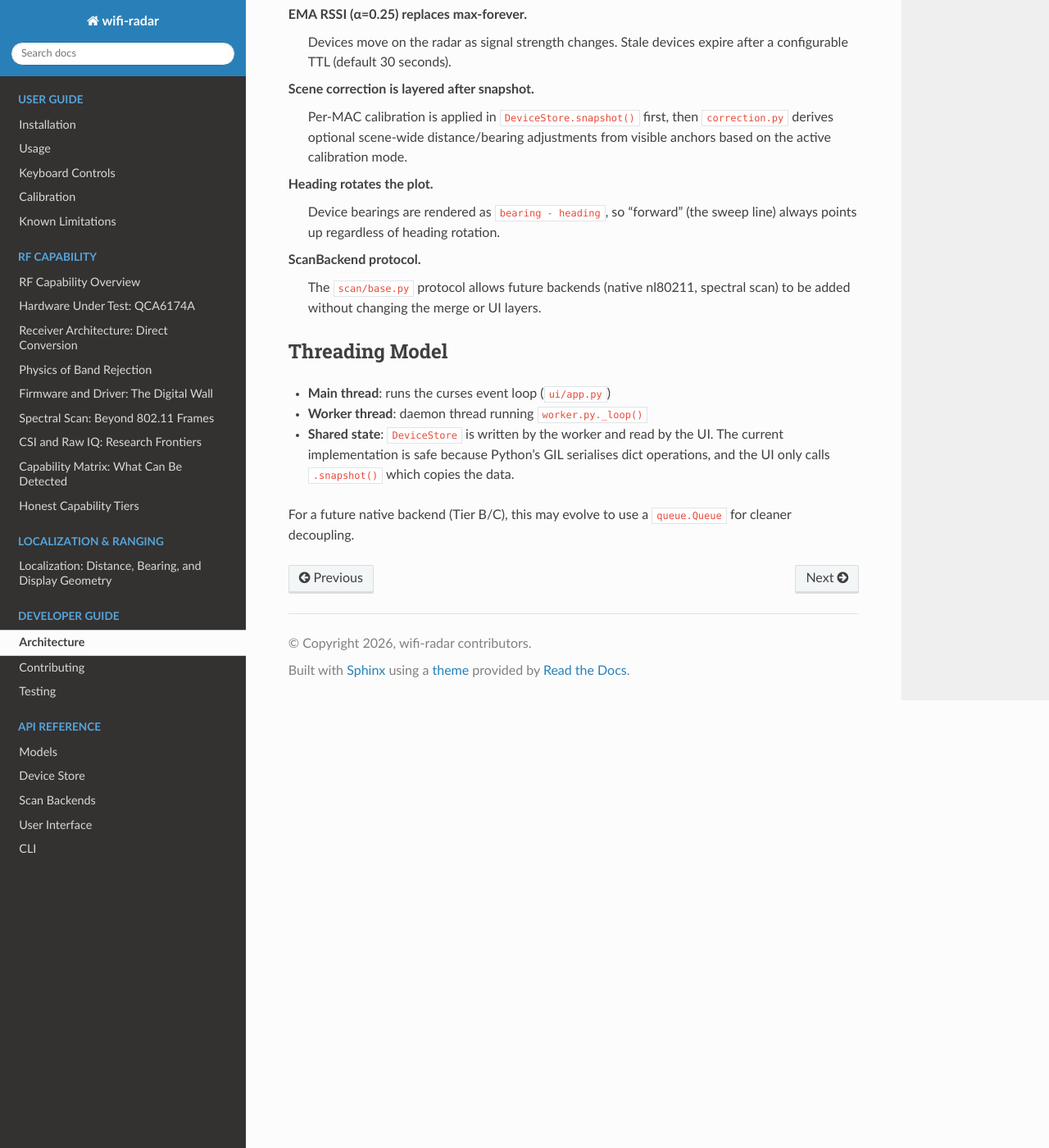
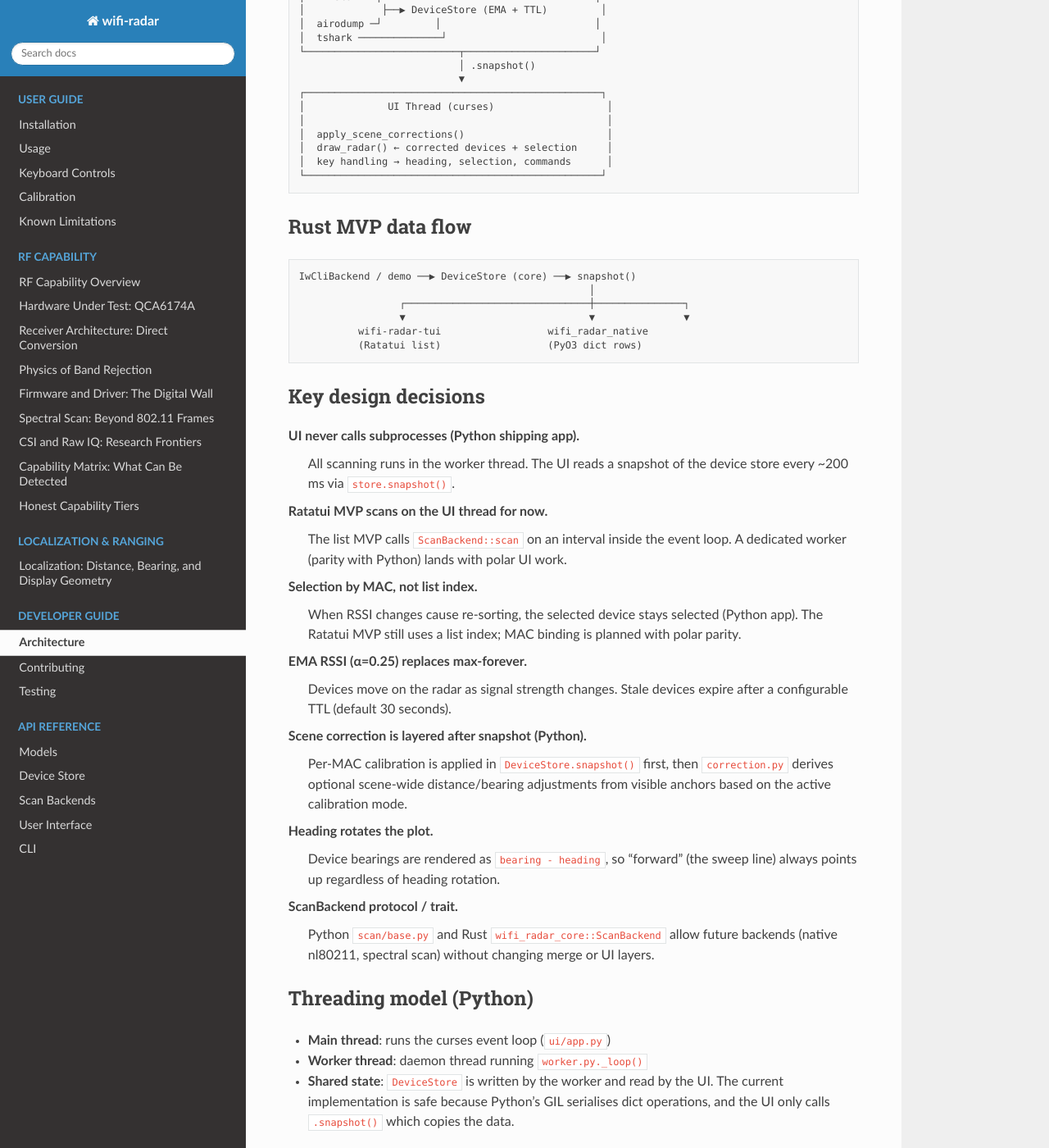
Before and after one commit to mkhellat/wifi-radar, a Sphinx documentation site: the page built from docs/dev/architecture.rst, in a window 1280 px wide and 1400 px high, scrolled down 1216 px. Shown: the whole window at 82% size. Built offline with Sphinx 7.4.7 and the Read the Docs theme 3.1.0, drawn with Linux system fonts in a browser that asks for light colours; some of the changed text lies outside the part shown.

Commit message:
docs: document Rust hybrid layout in Sphinx architecture
Developer architecture docs still described only the Python package
tree, so Ratatui, PyO3, and the Cargo workspace were invisible to
readers of the Sphinx guide.

Add a hybrid layout section, Rust MVP data-flow sketch, and note where
Python and Rust still diverge (worker thread, selection-by-MAC), while
keeping the shipping curses layout as the primary detailed map.

Verified with sphinx-build -W -b html.

```diff
--- a/docs/dev/architecture.rst
+++ b/docs/dev/architecture.rst
@@ -1,8 +1,32 @@
 Architecture
 ============
 
-Package Layout
---------------
+Hybrid layout
+-------------
+
+A **Rust Cargo workspace** owns the long-term domain core and primary TUI.
+The **Python** package remains the shipping interactive app (curses polar
+radar) until Ratatui reaches feature parity.
+
+.. code-block:: text
+
+   crates/
+     wifi-radar-core/     Models, DeviceStore, ScanBackend trait
+     wifi-radar-linux/    Interim IwCliBackend + Nl80211Backend stub
+     wifi-radar-tui/      Ratatui list MVP (--demo / -i)
+     wifi-radar-py/       PyO3 module wifi_radar_native (maturin)
+
+   src/wifi_radar/        Shipping Python app (curses + iw/airodump/tshark)
+
+**ScanBackend** exists in both stacks so nl80211 can replace the interim
+``iw`` CLI shim without rewriting merge or UI callers.
+
+**DeviceStore** semantics (EMA α=0.25, TTL 30 s, strongest-first snapshot)
+are shared in intent: Rust ``wifi-radar-core`` for Ratatui/PyO3; Python
+``merge.py`` for the curses app until the façade is wired end-to-end.
+
+Python package layout
+---------------------
 
 .. code-block:: text
 
@@ -28,8 +52,8 @@
        ├── radar.py          Polar drawing (curses)
        └── app.py            Main loop, key handling, calibration
 
-Data Flow
----------
+Data flow (shipping Python app)
+-------------------------------
 
 .. code-block:: text
 
@@ -51,21 +75,39 @@
    │  key handling → heading, selection, commands      │
    └──────────────────────────────────────────────────┘
 
-Key Design Decisions
+Rust MVP data flow
+------------------
+
+.. code-block:: text
+
+   IwCliBackend / demo ──▶ DeviceStore (core) ──▶ snapshot()
+                                                    │
+                    ┌───────────────────────────────┼───────────────┐
+                    ▼                               ▼               ▼
+             wifi-radar-tui                  wifi_radar_native
+             (Ratatui list)                  (PyO3 dict rows)
+
+Key design decisions
 --------------------
 
-**UI never calls subprocesses.**
+**UI never calls subprocesses (Python shipping app).**
   All scanning runs in the worker thread. The UI reads a snapshot of the
   device store every ~200 ms via ``store.snapshot()``.
 
+**Ratatui MVP scans on the UI thread for now.**
+  The list MVP calls ``ScanBackend::scan`` on an interval inside the event
+  loop. A dedicated worker (parity with Python) lands with polar UI work.
+
 **Selection by MAC, not list index.**
-  When RSSI changes cause re-sorting, the selected device stays selected.
+  When RSSI changes cause re-sorting, the selected device stays selected
+  (Python app). The Ratatui MVP still uses a list index; MAC binding is
+  planned with polar parity.
 
 **EMA RSSI (α=0.25) replaces max-forever.**
   Devices move on the radar as signal strength changes. Stale devices expire
   after a configurable TTL (default 30 seconds).
 
-**Scene correction is layered after snapshot.**
+**Scene correction is layered after snapshot (Python).**
   Per-MAC calibration is applied in ``DeviceStore.snapshot()`` first, then
   ``correction.py`` derives optional scene-wide distance/bearing adjustments
   from visible anchors based on the active calibration mode.
@@ -74,12 +116,13 @@
   Device bearings are rendered as ``bearing - heading``, so "forward" (the
   sweep line) always points up regardless of heading rotation.
 
-**ScanBackend protocol.**
-  The ``scan/base.py`` protocol allows future backends (native nl80211,
-  spectral scan) to be added without changing the merge or UI layers.
+**ScanBackend protocol / trait.**
+  Python ``scan/base.py`` and Rust ``wifi_radar_core::ScanBackend`` allow
+  future backends (native nl80211, spectral scan) without changing merge or
+  UI layers.
 
-Threading Model
----------------
+Threading model (Python)
+------------------------
 
 - **Main thread**: runs the curses event loop (``ui/app.py``)
 - **Worker thread**: daemon thread running ``worker.py._loop()``
@@ -88,4 +131,4 @@
   operations, and the UI only calls ``.snapshot()`` which copies the data.
 
 For a future native backend (Tier B/C), this may evolve to use a
-``queue.Queue`` for cleaner decoupling.
+``queue.Queue`` (Python) or a channel (Rust) for cleaner decoupling.
```
